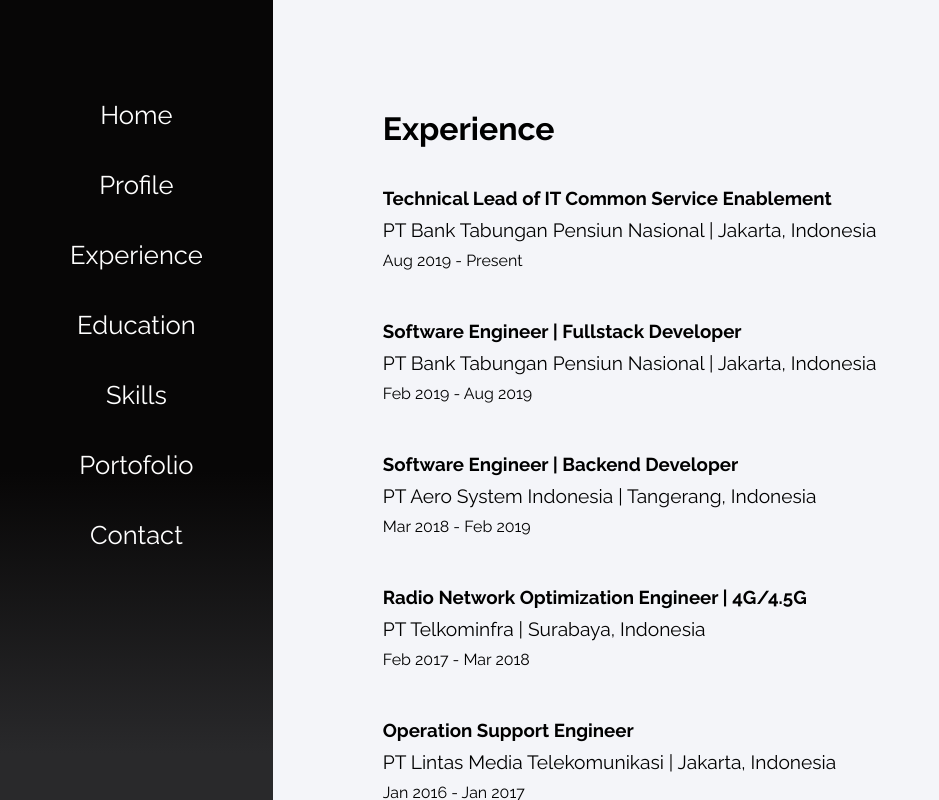
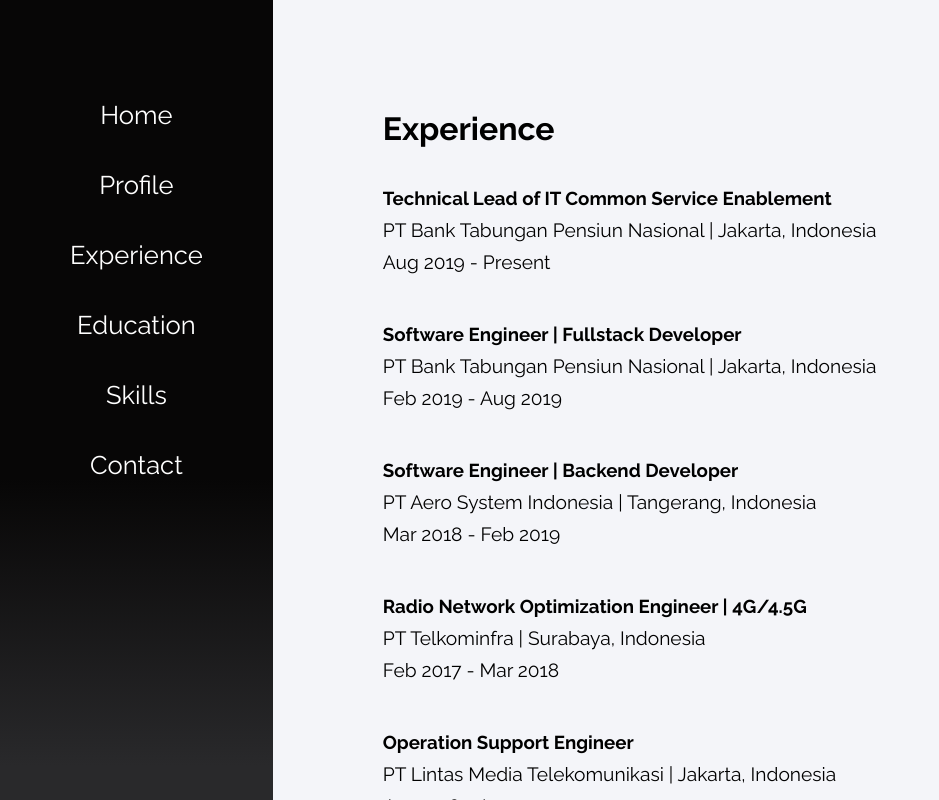
Before and after one commit to AdigunaHakim/personal-portofolio, a React (Create React App) app: page /experience in a window 1280 px wide. Shown: the top 800 px of the page, without its empty margins (0-939 px from the left). Built offline with nearby package versions, Linux system fonts and the light colour scheme.

Commit message:
rollback unused icon on skills

```diff
--- a/src/App.css
+++ b/src/App.css
@@ -24,7 +24,7 @@
 {
   padding:60px 30px 0px 30px ;
   flex:var(--sidebar-flex);
-  background: rgb(8, 7, 8);
+  background: rgb(7, 8, 8);
   background: linear-gradient(180deg, rgb(7, 6, 6) 50%, rgb(41, 41, 43) 80%);
 }
 .condiv
@@ -122,7 +122,7 @@
 }
 
 .thridtext{
-  font-size: medium;
+  font-size: m;
 }
 
 @media all and (max-width: 450px) {
--- a/src/components/Navbar.js
+++ b/src/components/Navbar.js
@@ -27,7 +27,7 @@
             <Navitem item="Experience" tolink="/experience"  activec={this.activeitem}></Navitem>
             <Navitem item="Education" tolink="/education"  activec={this.activeitem}></Navitem>
             <Navitem item="Skills" tolink="/skills"  activec={this.activeitem}></Navitem>
-            <Navitem item="Portofolio" tolink="/portofolio"  activec={this.activeitem}></Navitem>
+            {/* <Navitem item="Portofolio" tolink="/portofolio"  activec={this.activeitem}></Navitem>s */}
             <Navitem item="Contact" tolink="/contact"  activec={this.activeitem}></Navitem>
             </ul>
             </nav>
```
Also changed, not shown: src/contents/Skills.js (+6 -2 lines).
